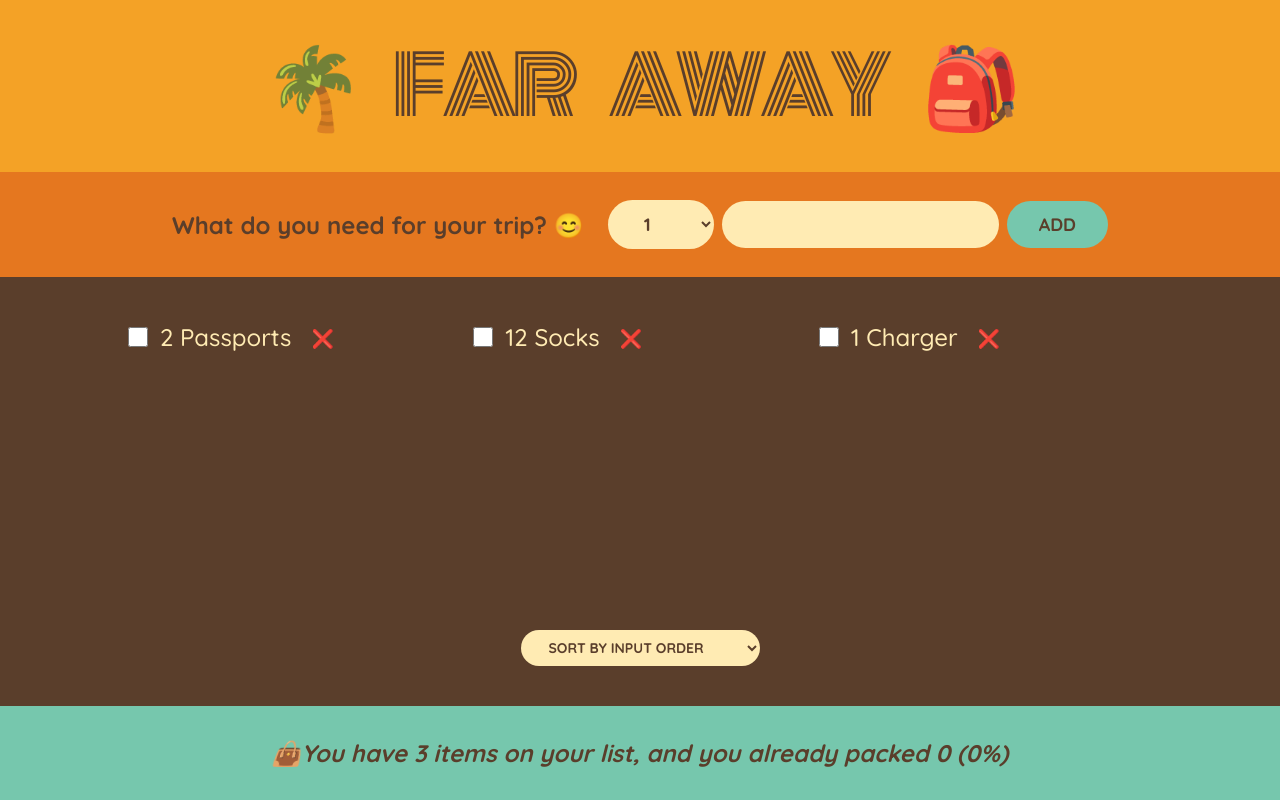
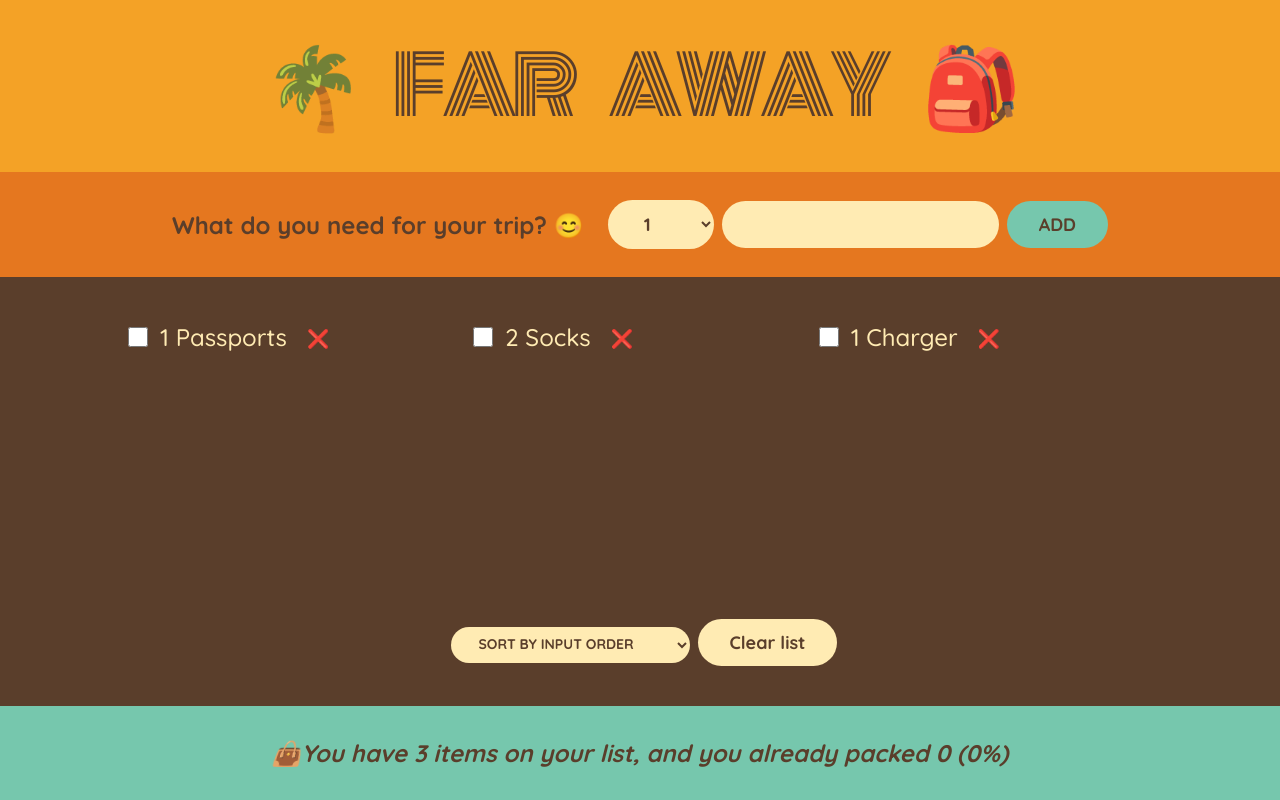
Before and after one commit to gemini-kenshi/travel-list, a React (Vite) app: page / in a window 1280 px wide. Built offline with nearby package versions, Linux system fonts and the light colour scheme.

Commit message:
refactor: move components into individual files

```diff
--- a/src/App.jsx
+++ b/src/App.jsx
@@ -1,8 +1,12 @@
 import { useState } from "react";
+import Form from "./components/Form";
+import Logo from "./components/Logo";
+import PackingList from "./components/PackingList";
+import Stats from "./components/Stats";
 
 const initialItems = [
-  { id: 1, description: "Passports", quantity: 2, packed: false },
-  { id: 2, description: "Socks", quantity: 12, packed: false },
+  { id: 1, description: "Passports", quantity: 1, packed: false },
+  { id: 2, description: "Socks", quantity: 2, packed: false },
   { id: 3, description: "Charger", quantity: 1, packed: false },
 ];
 
@@ -25,6 +29,14 @@ function App() {
     );
   }
 
+  function handleClearList() {
+    const confirmed = window.confirm(
+      "Are you sure you want to delete all items?"
+    );
+
+    if (confirmed) setItems([]);
+  }
+
   return (
     <div className="app">
       <Logo />
@@ -33,129 +45,11 @@ function App() {
         items={items}
         onDeleteItem={handleDeleteItem}
         onToggleItem={handleToggleItem}
+        onClearList={handleClearList}
       />
       <Stats items={items} />
     </div>
   );
 }
 
-function Logo() {
-  return <h1>🌴 Far Away 🎒</h1>;
-}
-
-function Form({ onAddItems }) {
-  const [description, setDescription] = useState("");
-  const [quantity, setQuantity] = useState(1);
-
-  function handleSubmit(event) {
-    event.preventDefault();
-
-    if (!description) return;
-
-    const newItem = { description, quantity, packed: false, id: Date.now() };
-
-    onAddItems(newItem);
-    setDescription("");
-    setQuantity(1);
-  }
-  return (
-    <form className="add-form" onSubmit={handleSubmit}>
-      <h3>What do you need for your trip? 😊</h3>
-      <select
-        name=""
-        id=""
-        value={quantity}
-        onChange={(e) => setQuantity(Number(e.target.value))}
-      >
-        {Array.from({ length: 20 }, (_, i) => i + 1).map((num) => (
-          <option key={num} value={num}>
-            {num}
-          </option>
-        ))}
-      </select>
-      <input
-        type="text"
-        value={description}
-        onChange={(e) => setDescription(e.target.value)}
-      />
-      <button>Add</button>
-    </form>
-  );
-}
-function PackingList({ items, onDeleteItem, onToggleItem }) {
-  const [sortBy, setSortBy] = useState("input");
-
-  let sortedItems;
-
-  if (sortBy === "input") sortedItems = items;
-  if (sortBy === "description")
-    sortedItems = items
-      .slice()
-      .sort((a, b) => a.description.localeCompare(b.description));
-  if (sortBy === "packed")
-    sortedItems = items
-      .slice()
-      .sort((a, b) => Number(a.packed) - Number(b.packed));
-  return (
-    <div className="list">
-      <ul>
-        {sortedItems.map((item) => (
-          <PackedItem
-            key={item.id}
-            item={item}
-            onDeleteItem={onDeleteItem}
-            onToggleItem={onToggleItem}
-          />
-        ))}
-      </ul>
-
-      <div className="action">
-        <select value={sortBy} onChange={(e) => setSortBy(e.target.value)}>
-          <option value="input">Sort by input order</option>
-          <option value="description">Sort by description</option>
-          <option value="packed">Sort by packed status</option>
-        </select>
-      </div>
-    </div>
-  );
-}
-
-function PackedItem({ item, onDeleteItem, onToggleItem }) {
-  return (
-    <li>
-      <input
-        type="checkbox"
-        value={item.packed}
-        onChange={() => onToggleItem(item.id)}
-      />
-      <span style={item.packed ? { textDecoration: "line-through" } : {}}>
-        {item.quantity} {item.description}
-      </span>
-      <button onClick={() => onDeleteItem(item.id)}>❌</button>
-    </li>
-  );
-}
-function Stats({ items }) {
-  if (!items.length)
-    return (
-      <p className="stats">
-        <em>Start adding some items to your packing list 🧳</em>
-      </p>
-    );
-
-  const numItems = items.length;
-  const numPacked = items.filter((item) => item.packed).length;
-  const percentage = Math.round((numPacked / numItems) * 100);
-
-  return (
-    <footer className="stats">
-      <em>
-        {percentage === 100
-          ? "You got everything! Ready to go ✈️"
-          : `👜You have ${numItems} items on your list, and you already packed ${numPacked} (${percentage}%)`}
-      </em>
-    </footer>
-  );
-}
-
 export default App;
--- /dev/null
+++ b/src/components/Form.jsx
@@ -0,0 +1,41 @@
+import { useState } from "react";
+
+export default function Form({ onAddItems }) {
+  const [description, setDescription] = useState("");
+  const [quantity, setQuantity] = useState(1);
+
+  function handleSubmit(event) {
+    event.preventDefault();
+
+    if (!description) return;
+
+    const newItem = { description, quantity, packed: false, id: Date.now() };
+
+    onAddItems(newItem);
+    setDescription("");
+    setQuantity(1);
+  }
+  return (
+    <form className="add-form" onSubmit={handleSubmit}>
+      <h3>What do you need for your trip? 😊</h3>
+      <select
+        name=""
+        id=""
+        value={quantity}
+        onChange={(e) => setQuantity(Number(e.target.value))}
+      >
+        {Array.from({ length: 20 }, (_, i) => i + 1).map((num) => (
+          <option key={num} value={num}>
+            {num}
+          </option>
+        ))}
+      </select>
+      <input
+        type="text"
+        value={description}
+        onChange={(e) => setDescription(e.target.value)}
+      />
+      <button>Add</button>
+    </form>
+  );
+}
--- /dev/null
+++ b/src/components/PackedItem.jsx
@@ -0,0 +1,15 @@
+export function PackedItem({ item, onDeleteItem, onToggleItem }) {
+  return (
+    <li>
+      <input
+        type="checkbox"
+        value={item.packed}
+        onChange={() => onToggleItem(item.id)}
+      />
+      <span style={item.packed ? { textDecoration: "line-through" } : {}}>
+        {item.quantity} {item.description}
+      </span>
+      <button onClick={() => onDeleteItem(item.id)}>❌</button>
+    </li>
+  );
+}
--- /dev/null
+++ b/src/components/PackingList.jsx
@@ -0,0 +1,46 @@
+import { useState } from "react";
+import { PackedItem } from "./PackedItem";
+
+export default function PackingList({
+  items,
+  onDeleteItem,
+  onToggleItem,
+  onClearList,
+}) {
+  const [sortBy, setSortBy] = useState("input");
+
+  let sortedItems;
+
+  if (sortBy === "input") sortedItems = items;
+  if (sortBy === "description")
+    sortedItems = items
+      .slice()
+      .sort((a, b) => a.description.localeCompare(b.description));
+  if (sortBy === "packed")
+    sortedItems = items
+      .slice()
+      .sort((a, b) => Number(a.packed) - Number(b.packed));
+  return (
+    <div className="list">
+      <ul>
+        {sortedItems.map((item) => (
+          <PackedItem
+            key={item.id}
+            item={item}
+            onDeleteItem={onDeleteItem}
+            onToggleItem={onToggleItem}
+          />
+        ))}
+      </ul>
+
+      <div className="action">
+        <select value={sortBy} onChange={(e) => setSortBy(e.target.value)}>
+          <option value="input">Sort by input order</option>
+          <option value="description">Sort by description</option>
+          <option value="packed">Sort by packed status</option>
+        </select>
+        <button onClick={onClearList}>Clear list</button>
+      </div>
+    </div>
+  );
+}
--- /dev/null
+++ b/src/components/Stats.jsx
@@ -0,0 +1,22 @@
+export default function Stats({ items }) {
+  if (!items.length)
+    return (
+      <p className="stats">
+        <em>Start adding some items to your packing list 🧳</em>
+      </p>
+    );
+
+  const numItems = items.length;
+  const numPacked = items.filter((item) => item.packed).length;
+  const percentage = Math.round((numPacked / numItems) * 100);
+
+  return (
+    <footer className="stats">
+      <em>
+        {percentage === 100
+          ? "You got everything! Ready to go ✈️"
+          : `👜You have ${numItems} items on your list, and you already packed ${numPacked} (${percentage}%)`}
+      </em>
+    </footer>
+  );
+}
```
